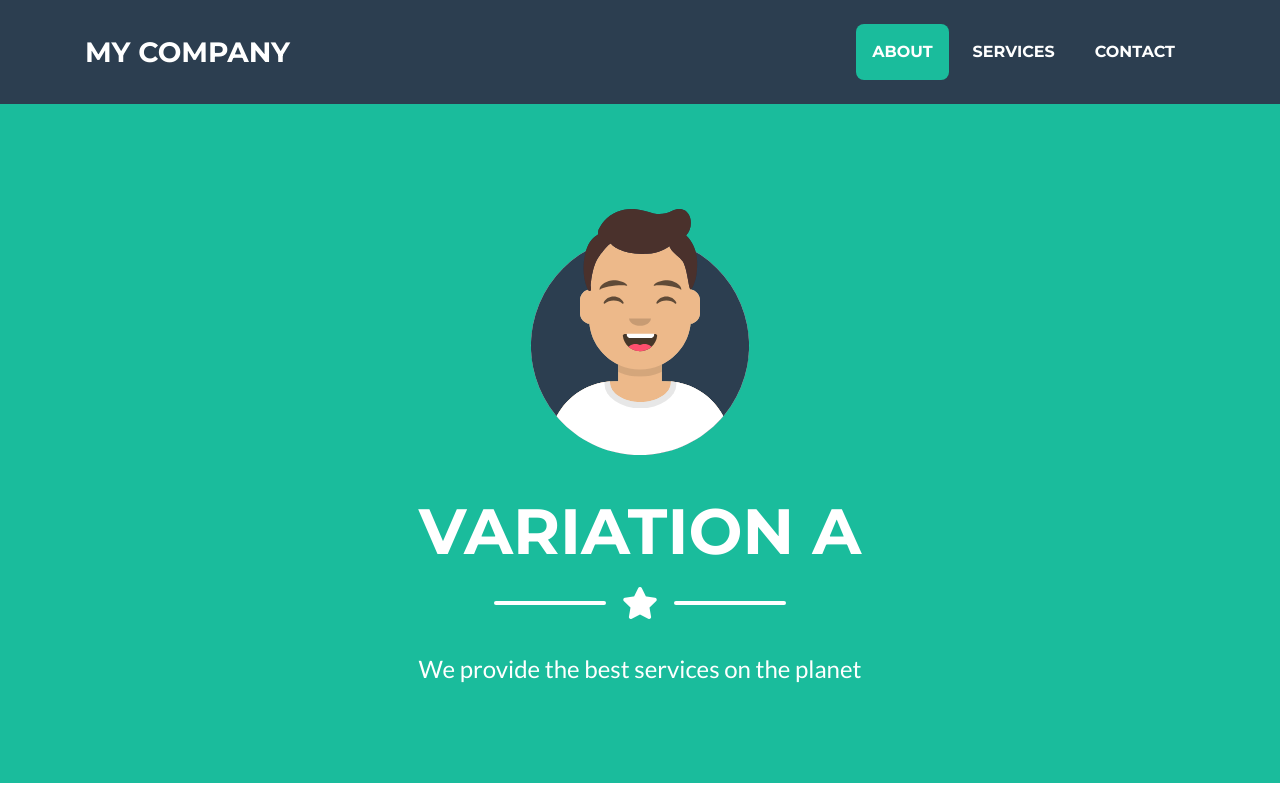
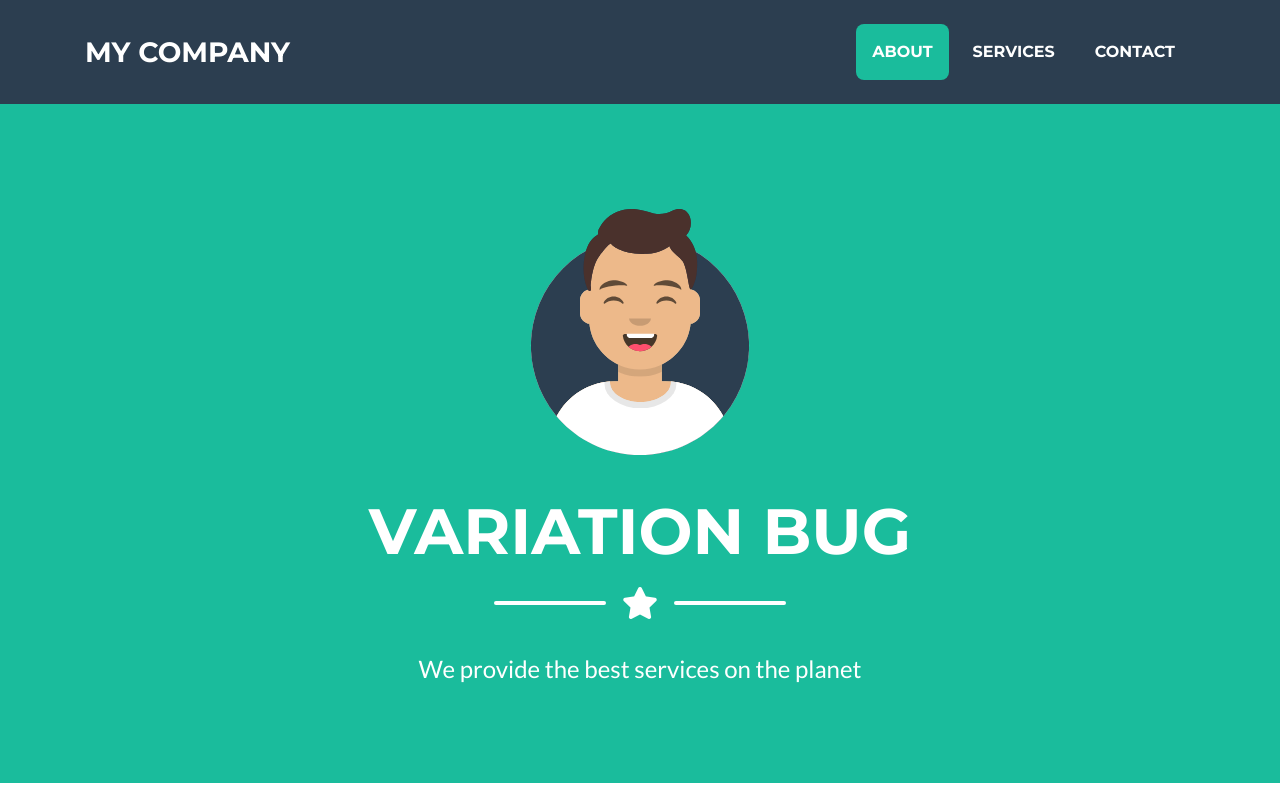
Before and after one commit to angiejones/ab-testing, a plain HTML site: page dist/a.html in a window 1280 px wide. Shown: the top 800 px of the page. Drawn offline with Linux system fonts and the light colour scheme.

Commit message:
Update a.html
quick test

```diff
--- a/dist/a.html
+++ b/dist/a.html
@@ -54,7 +54,7 @@
       <img class="masthead-avatar mb-5" src="img/avataaars.svg" alt="">
 
       <!-- Masthead Heading -->
-      <h1 class="masthead-heading text-uppercase mb-0">Variation A</h1>
+      <h1 class="masthead-heading text-uppercase mb-0">Variation Bug</h1>
 
       <!-- Icon Divider -->
       <div class="divider-custom divider-light">
```
